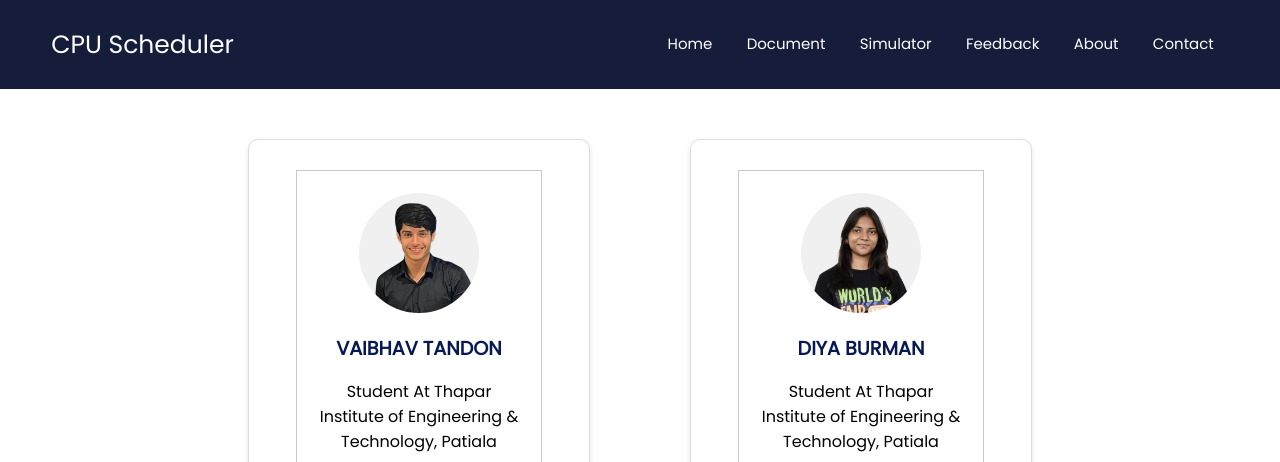
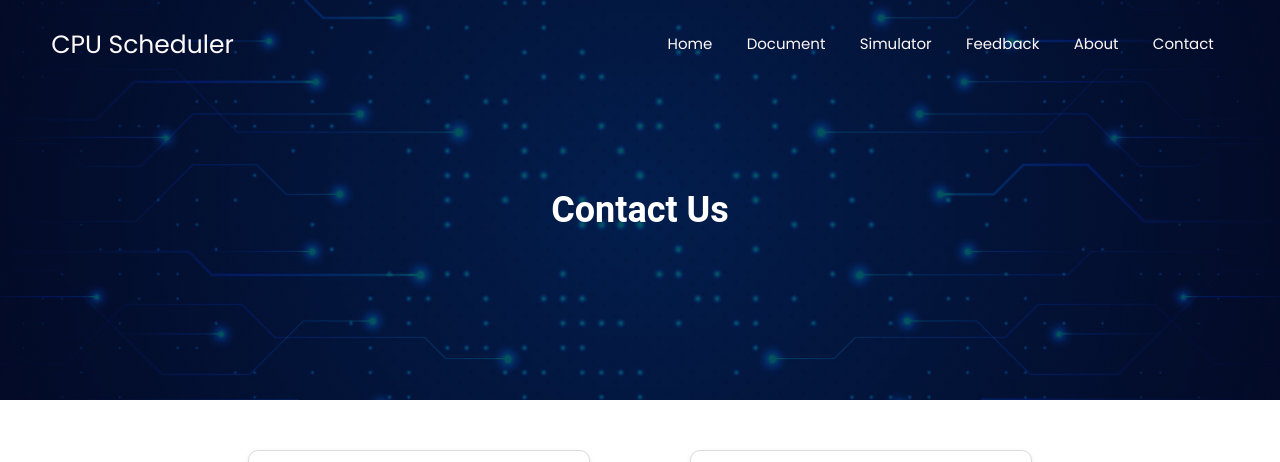
Before and after one commit to diya-burman/CPU-Scheduling-Simulator, a plain HTML site: page contact.html in a window 1280 px wide. Shown: the top 462 px of the page. Drawn offline with nearby package versions, Linux system fonts and the light colour scheme.

Commit message:
Contact Page Changes

```diff
--- a/contact.html
+++ b/contact.html
@@ -17,22 +17,26 @@
 </head>
 
 <body>
-    <section>
-        <nav style="background-color: #151D3B;" class="navStyle" aria-hidden="true">
-            <a href="./index.html" style="color: #fff;">CPU Scheduler</a>
+    <section class="sub-header">
+        <nav>
+            <a href="./index.html">CPU Scheduler</a>
             <div class="nav-links" id="navLinks">
-              <i class="fas fa-window-close" onclick="hideMenu()"></i>
-              <ul>
-                <li><a href="../index.html">Home</a></li>
-                <li><a href="../docs.html">Document</a></li>
-                <li><a href="ganttcharts.html">Simulator</a></li>
-                <li><a href="../feedback.html">Feedback</a></li>
-                <li><a href="../about.html">About</a></li>
-                <li><a href="../contact.html">Contact</a></li>
-              </ul>
+                <i class="fas fa-window-close" onclick="hideMenu()"></i>
+                <ul>
+                    <li><a href="index.html">Home</a></li>
+                    <li><a href="docs.html">Document</a></li>
+                    <!-- <li><a href="blog.html">BLOG</a></li> -->
+                    <li><a href="backend/ganttcharts.html">Simulator</a></li>
+                    <li><a href="feedback.html">Feedback</a></li>
+                    <li><a href="about.html">About</a></li>
+                    <li><a href="contact.html">Contact</a></li>
+
+                </ul>
             </div>
             <i class="fas fa-bars" onclick="showMenu()"></i>
-          </nav>
+        </nav>
+
+        <h1>Contact Us</h1>
     </section>
     <div class="contacts-container">
         <div class="sub_container">
--- a/feedback.css
+++ b/feedback.css
@@ -114,7 +114,7 @@
 .nav-links {
     display: flex;
     justify-content: flex-start; /* Align links to the left */
-    align-items: center;
+    align-items: left;
     gap: 20px; /* Adds consistent spacing between each link */
 }
 
```
Also changed, not shown: feedback.html (+11 -12 lines).
